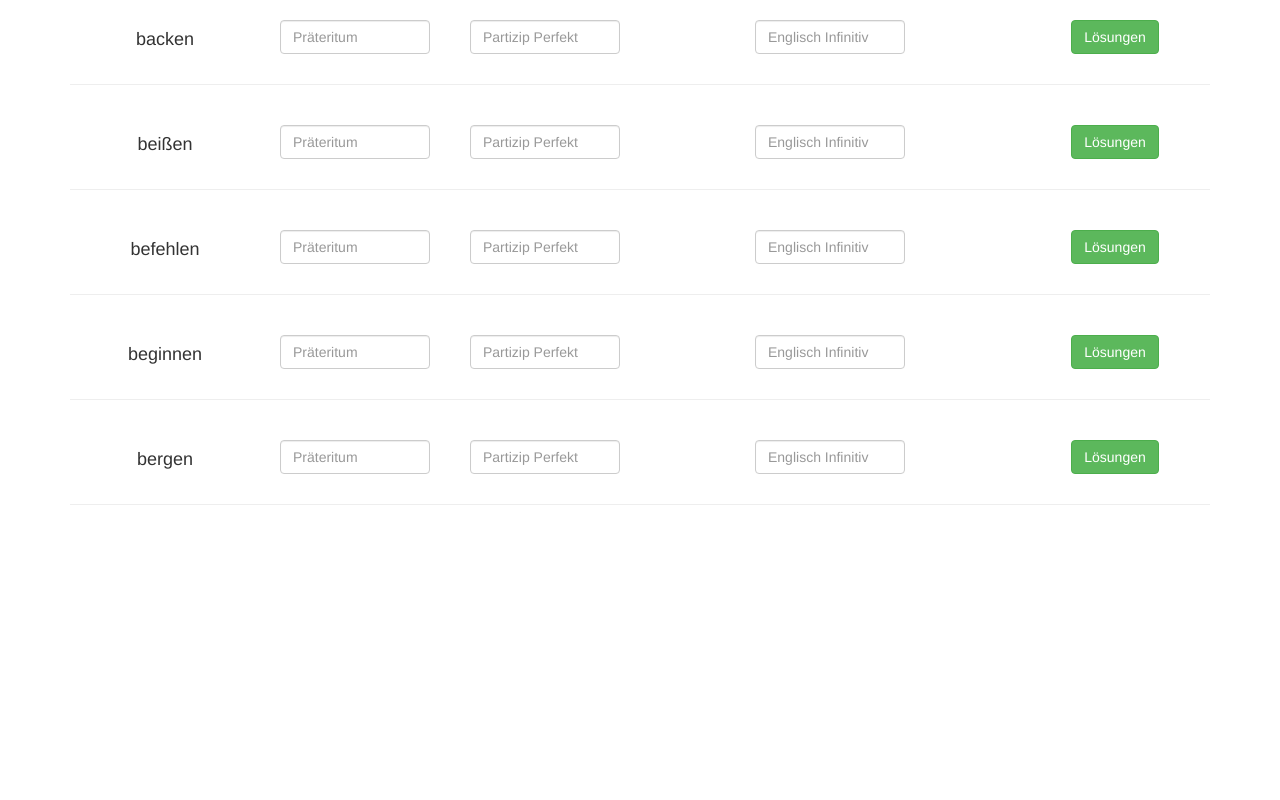
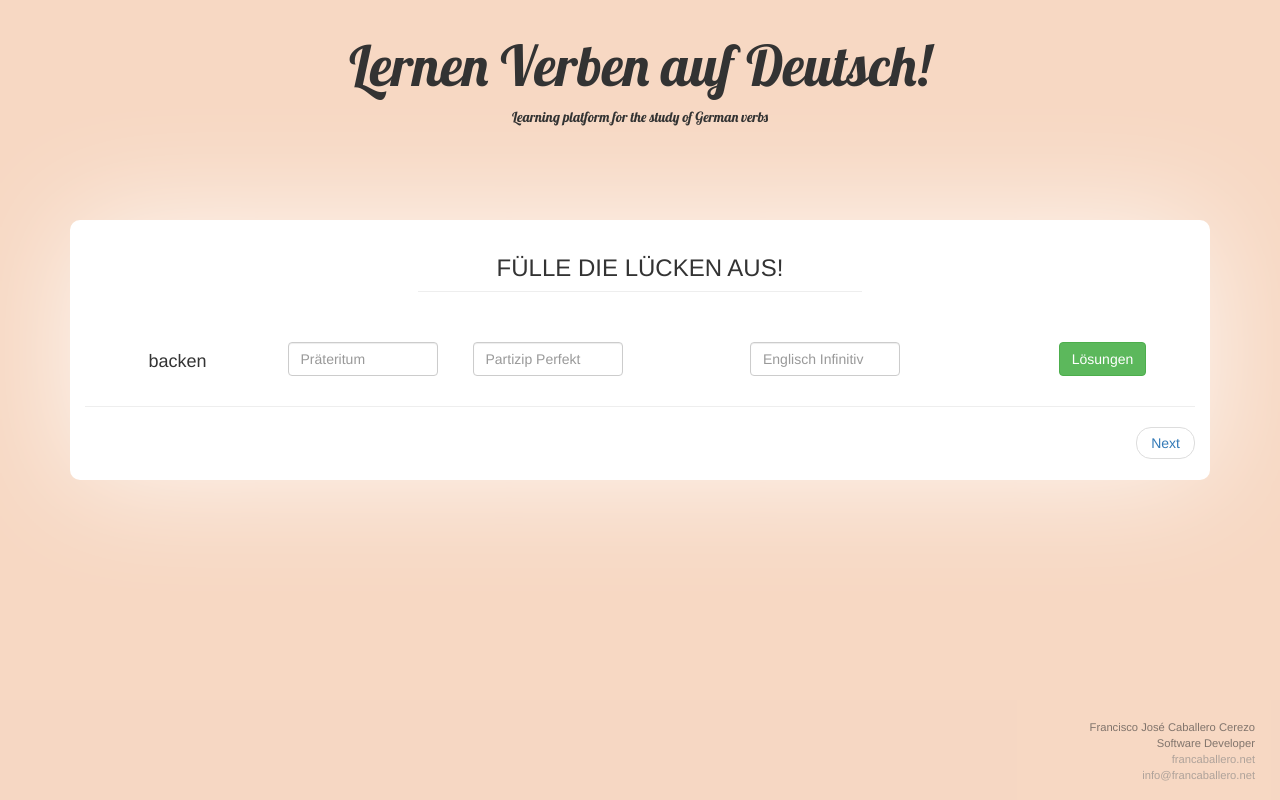
Before and after one commit to francaballero/GermanVerbs, a plain HTML site: page index.html in a window 1280 px wide. Drawn offline with nearby package versions, Linux system fonts and the light colour scheme.

Commit message:
2nd prototype

```diff
--- a/css/main.css
+++ b/css/main.css
@@ -1,11 +1,76 @@
+@import url(https://fonts.googleapis.com/css?family=Lobster);
+
+html,
+body {
+    margin: 0;
+    padding: 0;
+    height: 100%;
+}
+
+.active {
+    display: block;
+}
+
+body {
+    background: #f7d8c3;
+}
+
+.container {
+    padding-bottom: 120px;
+}
+
 .error-message {
-    font-size: 0.85em;
-    opacity: 0.85;
-    margin-top: 3px;
+    opacity: 0.6;
+    font-size: .88;
+}
+
+form {
+    margin-top: 30px;
+}
+
+footer {
+    opacity: .6;
+    background: #f7d8c3;
+    width: 100%;
+    height: 100px;
+    position: absolute;
+    bottom: 0;
+    left: 0;
+    text-align: right;
+    font-size: 0.8em;
+    padding: 19px 25px 19px 25px;
+}
+
+footer ul {
+    list-style-type: none;
+}
+
+footer a:link {
+    text-decoration: none;
+    color: gray;
+}
+
+footer a:visited {
+    text-decoration: none;
+    color: gray;
+}
+
+footer a:hover {
+    text-decoration: none;
+    color: darkgray;
+}
+
+footer a:active {
+    text-decoration: none;
+    color: darkgray;
 }
 
 form h4 {
     margin-bottom: 0;
+}
+
+form hr {
+    clear: both;
 }
 
 form input:valid {
@@ -27,7 +92,47 @@ form input.ng-invalid:not(.ng-pristine) {
     margin: auto;
 }
 
+header {
+    height: 150px;
+    text-align: center;
+    font-family: Lobster, Helvetica;
+    padding: 15px;
+}
+
+header h1 {
+    font-size: 4em;
+}
+
+.hr-title {
+    width: 40%;
+    margin-top: 0;
+}
+
+.inactive {
+    display: none;
+}
+
+.verb {
+    text-align: center;
+    margin-top: 70px;
+    padding: 15px 15px 1px 15px;
+    background: rgba(255, 255, 255, 1);
+    border-radius: 10px;
+    -webkit-box-shadow: 0px 0px 120px -1px rgba(255, 255, 255, .8);
+    -moz-box-shadow: 0px 0px 120px -1px rgba(255, 255, 255, .8);
+    box-shadow: 0px 0px 120px -1px rgba(255, 255, 255, .8);
+}
+
+.verb h3 {
+    text-transform: uppercase;
+}
+
 .verbcolumn {
     text-align: center;
     padding: 20px 0 30px 0;
 }
+
+.wrapper {
+    min-height: 100%;
+    position: relative;
+}
--- a/index.html
+++ b/index.html
@@ -17,8 +17,22 @@
 
 <body ng-controller="myController">
 
+    <div class="wrapper">
+
+        <header>
+            <h1>Lernen Verben auf Deutsch!</h1>
+            <p>Learning platform for the study of German verbs</p>
+        </header>
+
         <div class="container">
-        <div ng-repeat="verb in verbs">
+
+            <div class="verb">
+                <h3>Fülle die Lücken aus!</h3>
+                <hr class="hr-title">
+
+                <div ng-class="{active: activePage.page == $index,
+    inactive: activePage.page != $index}" ng-repeat="verb in verbs">
+
                     <form name="form" novalidate>
 
                         <div class="col-md-2 col-sm-6 col-xs-12 verbcolumn">
@@ -30,21 +44,21 @@
                         </div>
 
                         <div class="col-md-2 col-sm-6 col-xs-12 verbcolumn">
-                    <input type="text" class="form-control" ng-model="prateritum" wj-validation-error="prateritum != verb[1] ? 'Incorrect! Try again' : ''" placeholder="Präteritum"/>
+                            <input type="text" class="form-control" ng-model="prateritum" wj-validation-error="prateritum != verb[1] ? 'Incorrect! Try again' : ''" placeholder="Präteritum" />
                             <span class="error-message" ng-show="form.$submitted">
                         <b>Lösung: </b> {{verb[1]}}
                     </span>
                         </div>
 
                         <div class="col-md-2 col-sm-6 col-xs-12 verbcolumn">
-                    <input type="text" class="form-control" ng-model="partizip" wj-validation-error="partizip != verb[2] ? 'Incorrect! Try again' : ''" placeholder="Partizip Perfekt"/>
+                            <input type="text" class="form-control" ng-model="partizip" wj-validation-error="partizip != verb[2] ? 'Incorrect! Try again' : ''" placeholder="Partizip Perfekt" />
                             <span class="error-message" ng-show="form.$submitted">
                         <b>Lösung: </b> {{verb[2]}}
                     </span>
                         </div>
 
                         <div class="col-md-4 col-sm-6 col-xs-12 verbcolumn">
-                    <input type="text" class="form-control" ng-model="englisch" wj-validation-error="englisch != verb[3] ? 'Incorrect! Try again' : ''" placeholder="Englisch Infinitiv"/>
+                            <input type="text" class="form-control" ng-model="englisch" wj-validation-error="englisch != verb[3] ? 'Incorrect! Try again' : ''" placeholder="Englisch Infinitiv" />
                             <span class="error-message" ng-show="form.$submitted">
                         <b>Lösung: </b> {{verb[3]}}
                     </span>
@@ -53,14 +67,32 @@
                         <div class="col-md-2 col-sm-12 col-xs-12 verbcolumn">
                             <button type="submit" class="btn btn-success">Lösungen</button>
                         </div>
-                <hr style="clear:both">
+                        <hr>
+
+                        <ul class="pager">
+                            <li class="previous"><a ng-show="pages[$index - 1]" ng-click="activePage.page = $index-1" href="#">Previous</a></li>
+                            <li class="next"><a ng-show="pages[$index + 1]" ng-click="activePage.page = $index+1" href="#">Next</a> </li>
+                        </ul>
                     </form>
                 </div>
-        <br>
+            </div>
+        </div>
+
+        <footer>
+            <ul>
+
+            <li>Francisco José Caballero Cerezo</li>
+                <li>Software Developer</li>
+                <li><a href="http://francaballero.net">francaballero.net</a></li>
+                <li><a href="mailto:info@francaballero.net">info@francaballero.net</a></li>
+            </ul>
+        </footer>
+
     </div>
 
     <script src="https://cdnjs.cloudflare.com/ajax/libs/jquery/1.11.3/jquery.min.js"></script>
     <script src="https://cdnjs.cloudflare.com/ajax/libs/twitter-bootstrap/3.3.5/js/bootstrap.min.js"></script>
 
 </body>
+
 </html>
--- a/js/main.js
+++ b/js/main.js
@@ -21,6 +21,7 @@ var randomShuffle = function (array) {
 myapp.controller('myController', ['$scope',
             function ($scope) {
         $scope.chosenValue = Math.random();
+
         $scope.verbs_ = [
             ['backen', 'backte', 'gebacken', 'bake'],
             ['befehlen', 'befahl', 'befohlen', 'order'],
@@ -29,7 +30,15 @@ myapp.controller('myController', ['$scope',
             ['bergen', 'barg', 'geborgen', 'recover'],
         ];
         $scope.verbs = randomShuffle($scope.verbs_);
+
+        //Previous-Next navigation
+        $scope.activePage = {
+            page: 0
+        };
+        $scope.pages = $scope.verbs;
         }]);
+
+
 
 myapp.directive('wjValidationError', function () {
     return {
```
Lines whose indentation alone changed are shown as unchanged.
